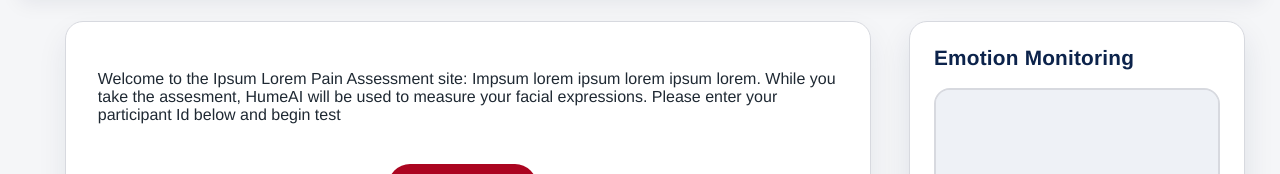
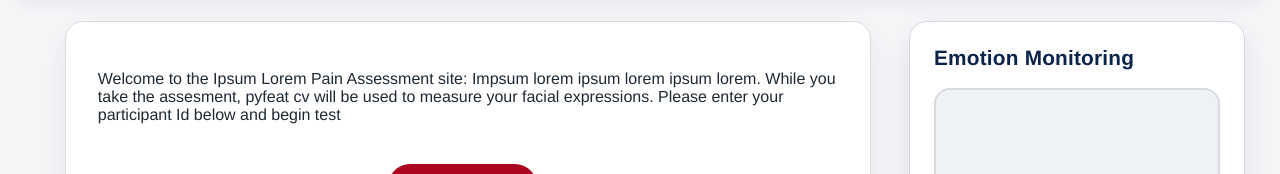
Before and after one commit to kfemelue/UA-Pain-Assessment-Application, a React (Vite) app in the folder Frontend/: page / in a window 1280 px wide. Shown: the part 202-376 px from the top of the page. Built offline with nearby package versions, Linux system fonts and the light colour scheme.

Commit message:
Remove console.log

```diff
--- a/Frontend/src/components/Monitoring.jsx
+++ b/Frontend/src/components/Monitoring.jsx
@@ -61,8 +61,6 @@ function Monitoring() {
         }
 
     }, [isTesting])
-
-    console.log(analysis)
 
 
     async function blobToBase64(blob) {
--- a/Frontend/src/components/PainAssessment.jsx
+++ b/Frontend/src/components/PainAssessment.jsx
@@ -167,7 +167,7 @@ function PainAssessment({ formOID }) {
                 )}
             </>) : (
                 <>
-                    <p className="question-text"> Welcome to the Ipsum Lorem Pain Assessment site: Impsum lorem ipsum lorem ipsum lorem. While you take the assesment, HumeAI will be used to measure your facial expressions. Please enter your participant Id below and begin test</p>
+                    <p className="question-text"> Welcome to the Ipsum Lorem Pain Assessment site: Impsum lorem ipsum lorem ipsum lorem. While you take the assesment, pyfeat cv will be used to measure your facial expressions. Please enter your participant Id below and begin test</p>
                     <form>
                         <label htmlFor="participantID" className="text-gray-700" > Participant ID: </label>
                         <input type="text" name="participantID" onChange={(event)=>{ setParticipantID(event.target.value)}} />
```
